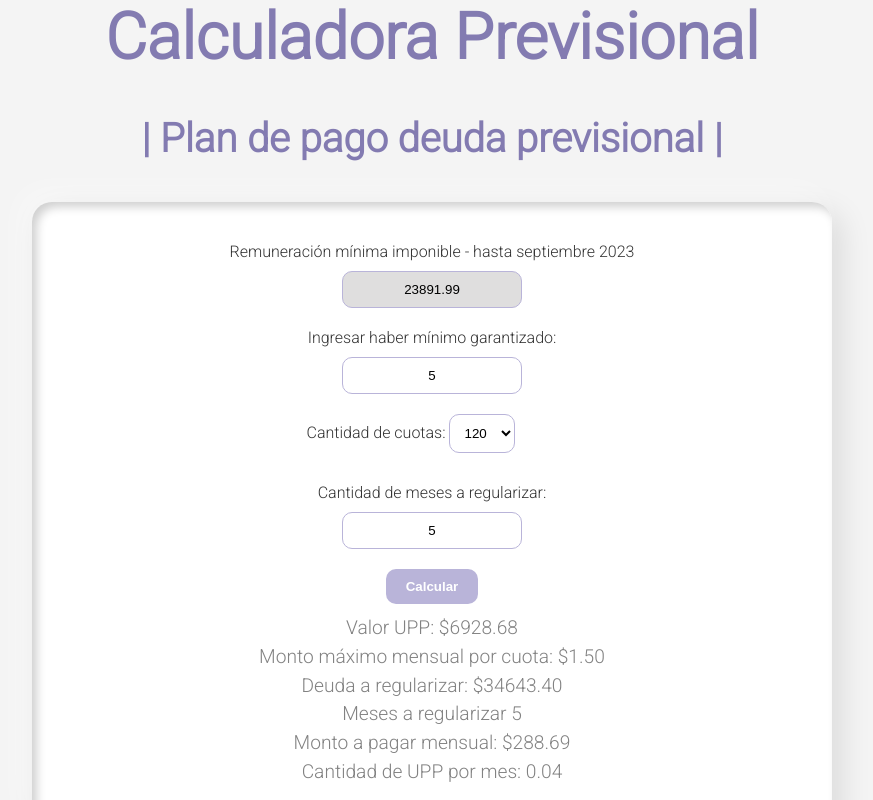
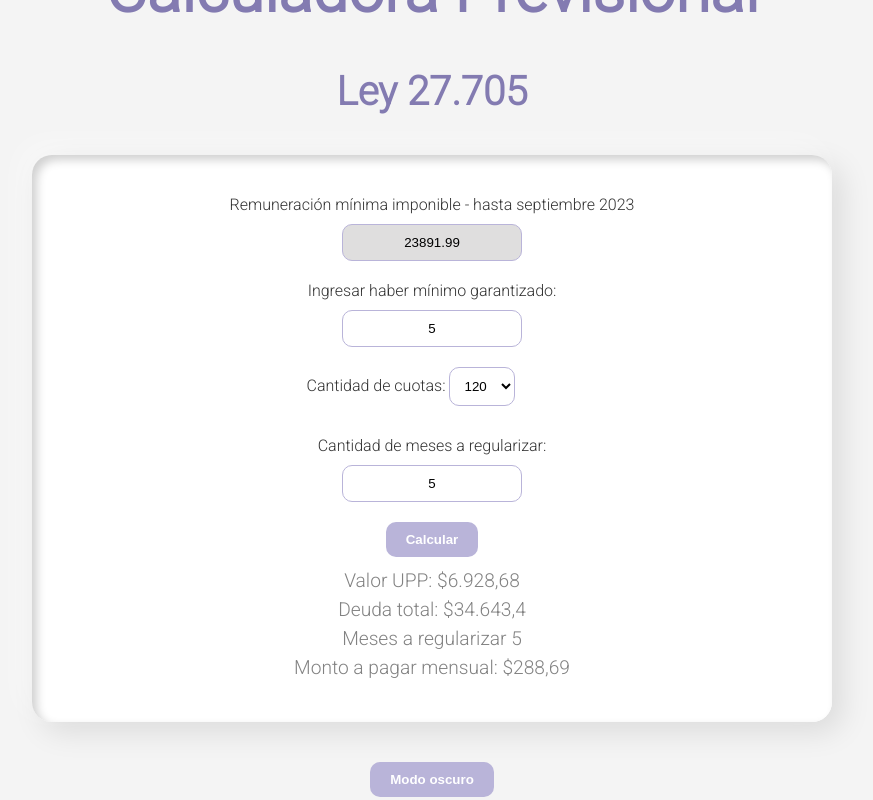
Before and after one commit to TatiCor/tatian.github.io, a plain HTML site: page index.html in a window 1280 px wide. Both pictures are taken after typing "5", "5" into the empty fields and a click on the button "Calcular". Shown: the top 800 px of the page, without its empty margins (208-1081 px from the left). Drawn offline with Linux system fonts and the light colour scheme.

Commit message:
Adapto calculadora para calculo adaptado CANCELACIÓN DE APORTES PREVISIONALES

```diff
--- a/index.html
+++ b/index.html
@@ -1,5 +1,5 @@
 <!DOCTYPE html>
-<html>
+<html lang="es">
   <head>
     <meta charset="UTF-8">
     <title>Calculadora Previsional</title>
@@ -12,14 +12,12 @@
 
   <body>
     <h1>Calculadora Previsional</h1>
-    <h2>| Plan de pago deuda previsional |</h2>
+    <h2>Ley 27.705</h2>
 
     <div class="container">
 
       <label for="remuneracion">Remuneración mínima imponible - hasta septiembre 2023</label>
       <input type="number" id="remuneracion" value="23891.99" readonly class="remuneracion">
-
-
 
 
       <label for="smvm">Ingresar haber mínimo garantizado:      </label>
@@ -42,7 +40,6 @@
       <input type="number" id="meses" min="1" max="360">
 
       <button onclick="calcular()">Calcular</button>
-
     <div ><p id="resultado"></p>
     </div>
   </div>
--- a/script.js
+++ b/script.js
@@ -1,25 +1,27 @@
 function calcular() {
     const remuneracionInput = document.getElementById("remuneracion");
-    const smvmInput = document.getElementById("smvm");
     const mesesInput = document.getElementById("meses");
     const cuotasSelect = document.getElementById("cuotas");
 
     const meses = parseInt(mesesInput.value);
     if (meses < 1 || meses > 360 || isNaN(meses)) {
-      alert("Por favor ingrese un número válido de meses (entre 1 y 360)");
+      alert("Por favor ingrese un número válido de meses (entre 1 - 360)");
       return;
     }
 
     const valorUPP = (remuneracionInput.value * 0.29).toFixed(2);
-    const montoMaximoCuota = (smvmInput.value * 0.3).toFixed(2);
+    const cuotas = parseInt(cuotasSelect.value);
+    const totalPagar = (valorUPP * mesesInput.value).toFixed(2);
+    const cuotaMensual = (totalPagar / cuotas).toFixed(2);
 
-    const cuotas = parseInt(cuotasSelect.value);
-    const totalPagar = (valorUPP * meses).toFixed(2);
-    const cuotaMensual = (totalPagar / cuotas).toFixed(2);
-    const cuotaMensualUpp = (cuotaMensual / valorUPP).toFixed(2);
+    const formatter = new Intl.NumberFormat("es-AR");
+    const valorUPPFormatted = formatter.format(valorUPP);
+    const totalPagarFormatted = formatter.format(totalPagar);
+    const cuotaMensualFormatted = formatter.format(cuotaMensual);
 
     const resultado = document.getElementById("resultado");
-    resultado.innerHTML = `Valor UPP: $${valorUPP}<br>Monto máximo mensual por cuota: $${montoMaximoCuota}<br>Deuda a regularizar: $${totalPagar}<br> Meses a regularizar ${meses}<br>Monto a pagar mensual: $${cuotaMensual}<br>Cantidad de UPP por mes: ${cuotaMensualUpp}`;
+
+    resultado.innerHTML = `Valor UPP: $${valorUPPFormatted}<br> Deuda total: $${totalPagarFormatted}<br> Meses a regularizar ${meses}<br>Monto a pagar mensual: $${cuotaMensualFormatted}`;
 }
 
 function toggleDarkMode() {
--- a/style.css
+++ b/style.css
@@ -10,7 +10,7 @@ body {
   flex-direction: column;
   justify-content: center;
   align-items: center;
-  min-height: 100vh;
+  height: 100vh;
   font-family: 'Roboto', sans-serif;
 }
 
```
